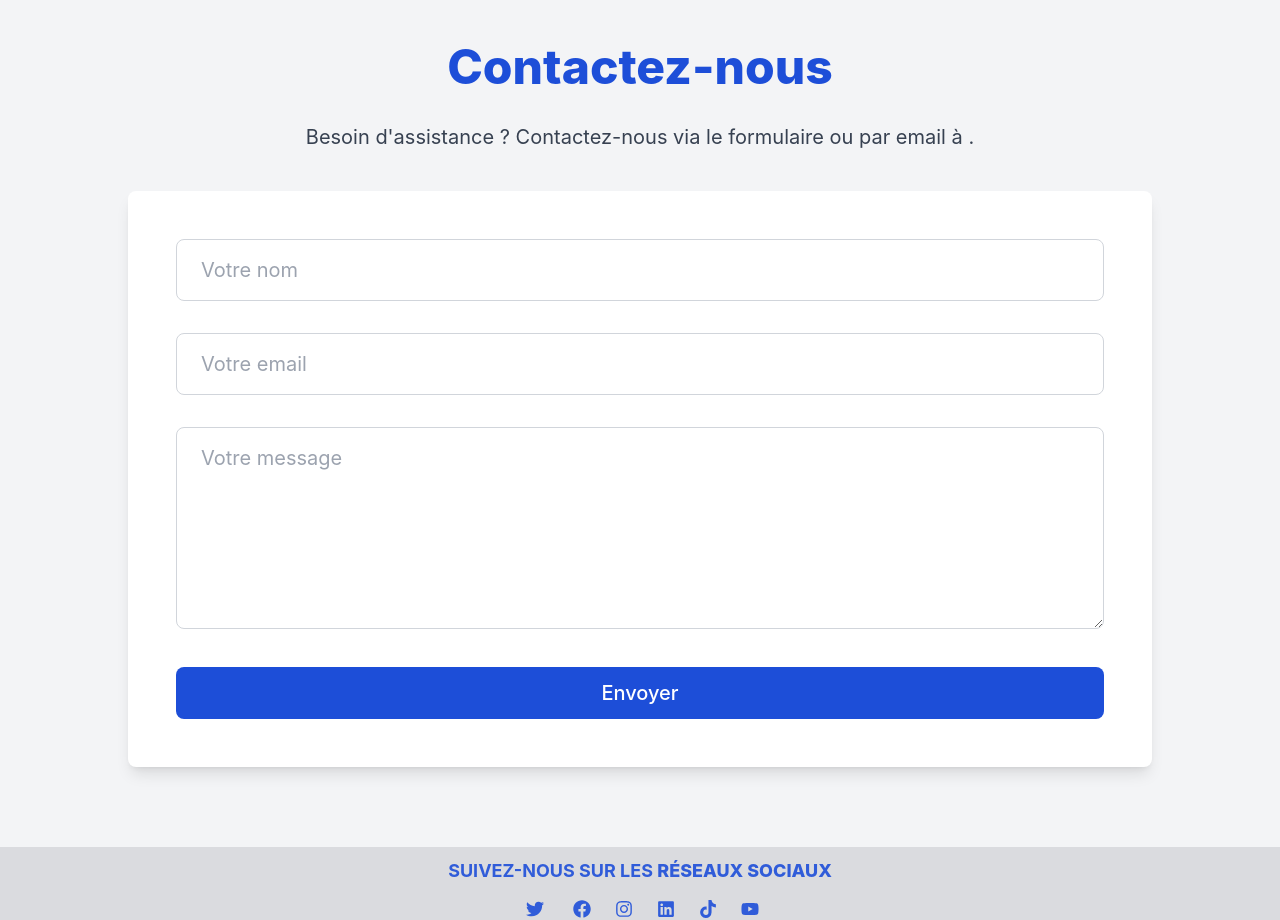
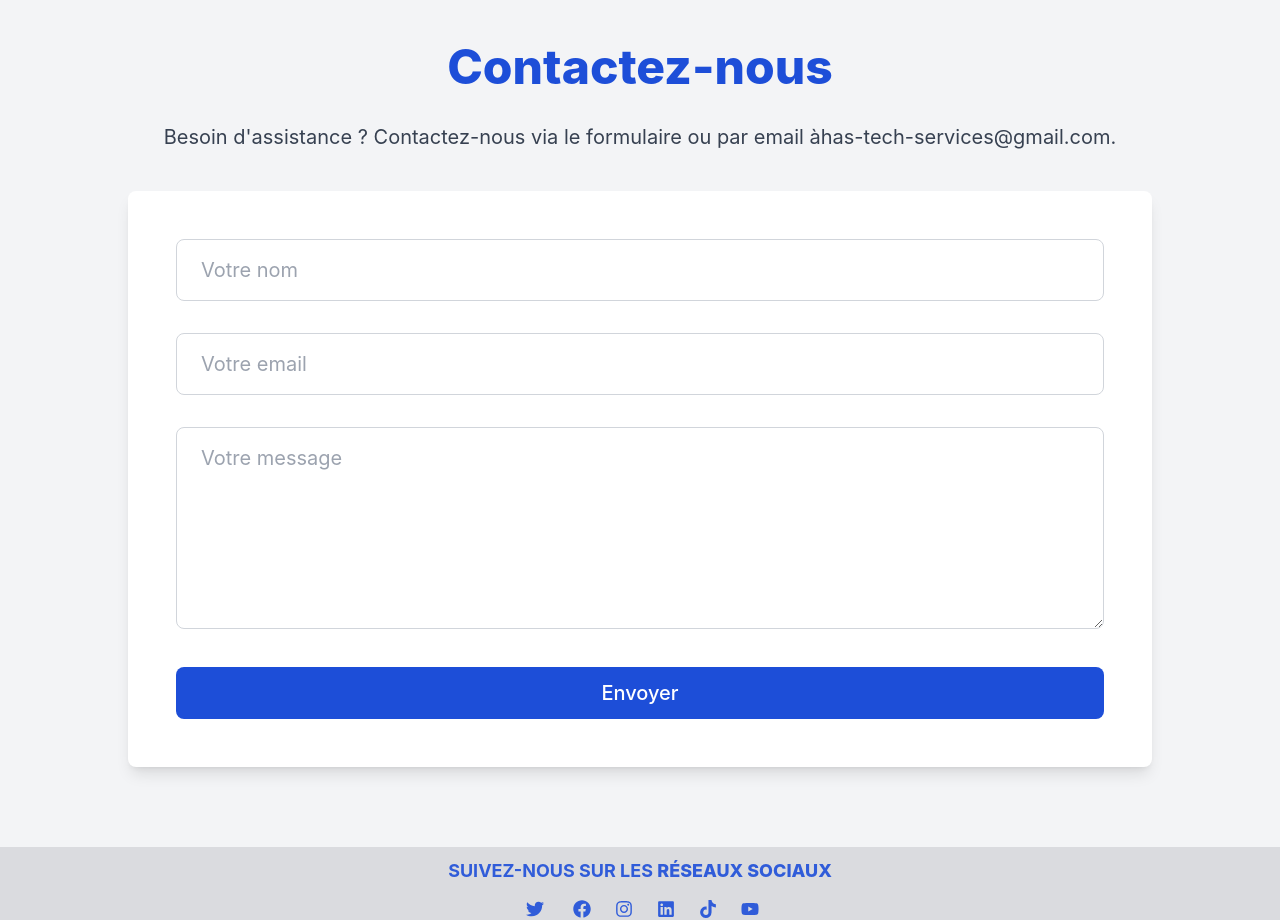
Before and after one commit to HASSANEBEZZA/front-has-tech-services, a React (Create React App) app: page / in a window 1280 px wide. Shown: the part 3500-4420 px from the top of the page. Built offline with nearby package versions, Linux system fonts and the light colour scheme.

Commit message:
change contact page

```diff
--- a/src/components/Contact.tsx
+++ b/src/components/Contact.tsx
@@ -42,7 +42,7 @@ const Contact: React.FC = () => {
         <div className="container mx-auto text-center px-6">
           <h2 className="text-5xl font-extrabold text-blue-700 mb-8">Contactez-nous</h2>
           <p className="text-xl text-gray-700 mb-10">
-            Besoin d'assistance ? Contactez-nous via le formulaire ou par email à{' '}
+            Besoin d'assistance ? Contactez-nous via le formulaire ou par email à{'has-tech-services@gmail.com'}
             <a href={`mailto:${process.env.REACT_APP_SUPPORT_EMAIL}`} className="text-blue-500 underline">
               {process.env.REACT_APP_SUPPORT_EMAIL}
             </a>
```
